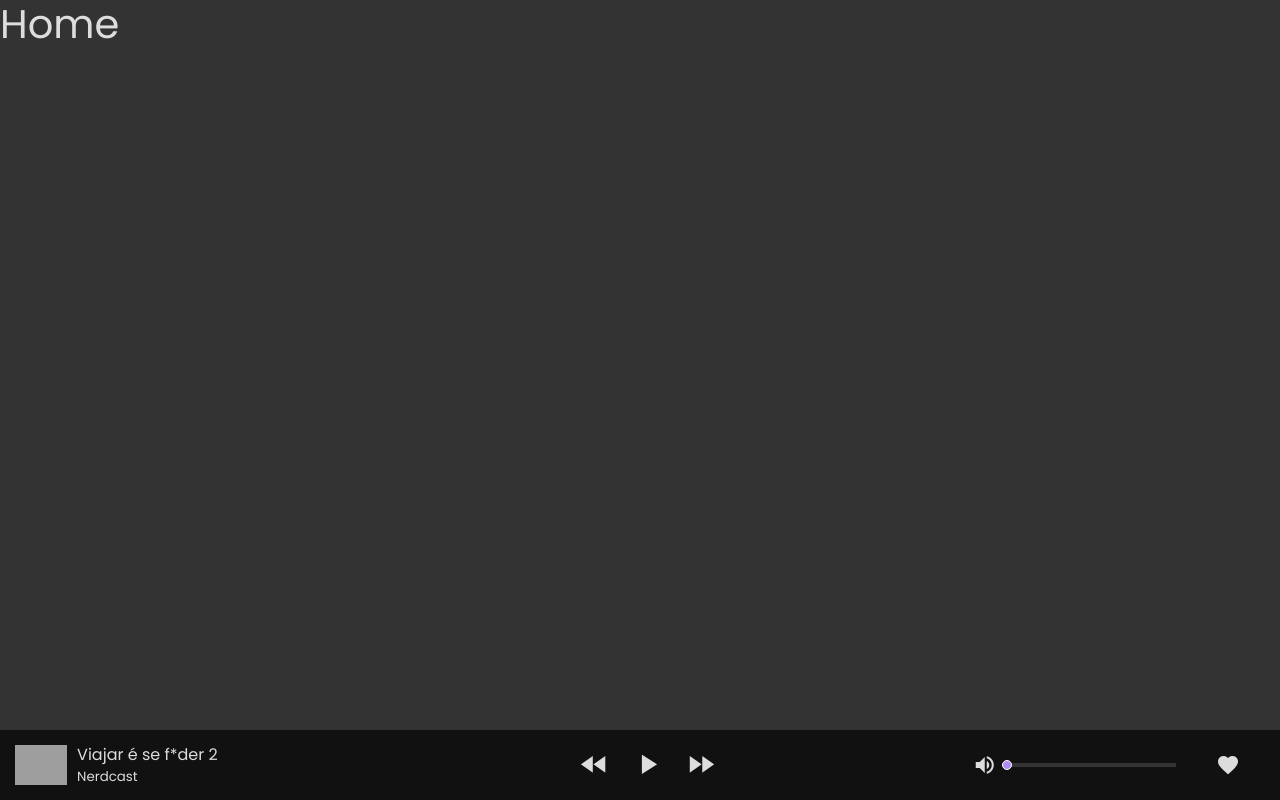
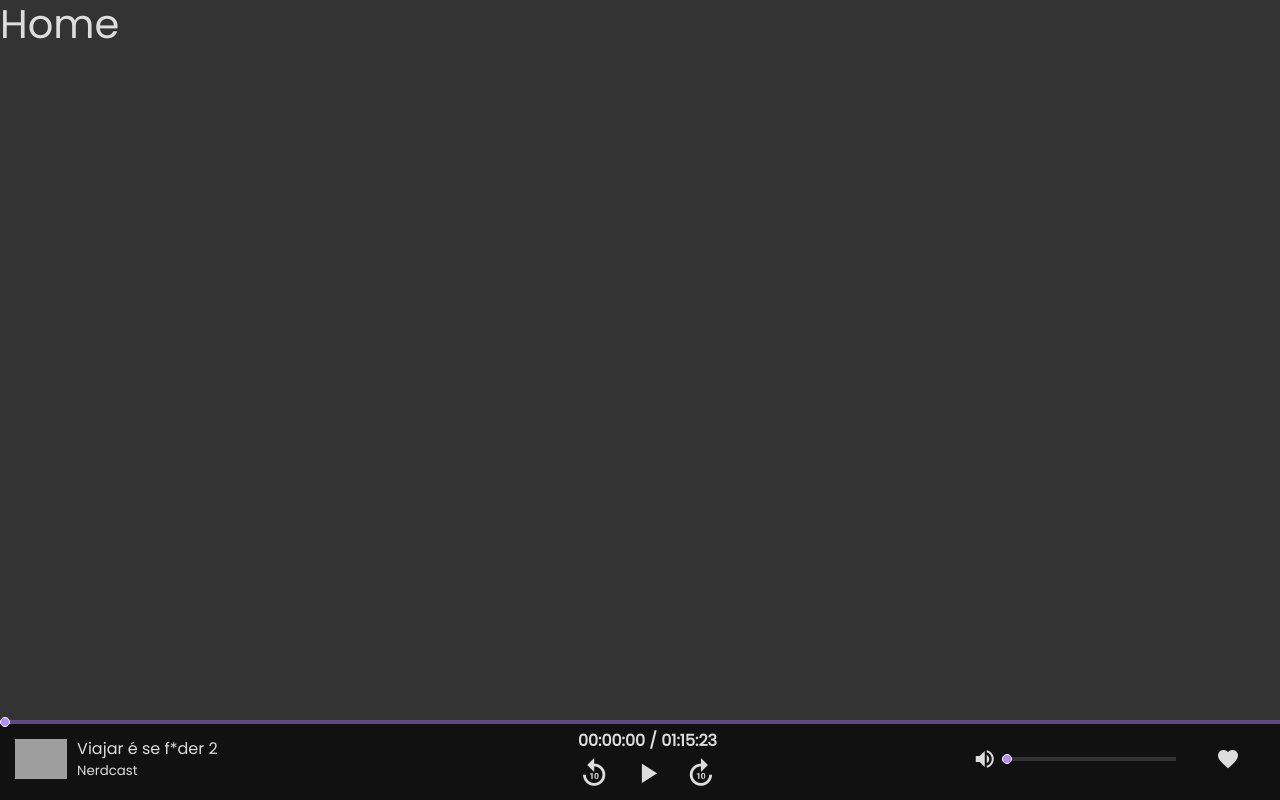
Before and after one commit to arthurzeras/open-podcast-client, a Vue app: page /#/ in a window 1280 px wide. Built offline with nearby package versions, Linux system fonts and the light colour scheme; grey boxes are pictures that could not be loaded.

Commit message:
Adicionando progress-bar e indicacao de tempo

```diff
--- a/src/assets/scss/_variables.scss
+++ b/src/assets/scss/_variables.scss
@@ -8,6 +8,7 @@ $light: #ddd;
 $white: #fff;
 
 $main: #b08cf9;
+$main-dark: #5e4b86;
 
 @mixin flex-center {
   display: flex;
--- a/src/components/layout/LayoutPlayer.vue
+++ b/src/components/layout/LayoutPlayer.vue
@@ -1,5 +1,8 @@
 <template>
   <div id="player">
+    <div class="player-bar"></div>
+    <div class="player-bar-indicator"></div>
+    <div class="player-bar-point"></div>
     <div class="row text-center no-gutters player-container">
       <div class="col podcast-info">
         <div class="row no-gutters">
@@ -16,12 +19,17 @@
           </div>
         </div>
       </div>
-      <div class="col-6 player-controls">
-        <div class="material-icons">fast_rewind</div>
+      <div class="col-6 player-main flex-center-column">
+        <div class="player-time flex-center">
+          00:00:00 / 01:15:23
+        </div>
+        <div class="player-controls flex-center">
+          <div class="material-icons">replay_10</div>
           <div class="material-icons">play_arrow</div>
-        <div class="material-icons">fast_forward</div>
+          <div class="material-icons">forward_10</div>
         </div>
-      <div class="col player-details">
+      </div>
+      <div class="col player-details flex-center">
         <div class="row no-gutters w-100">
           <div class="col-8">
             <div class="player-volume row no-gutters">
@@ -54,13 +62,55 @@ export default {
 <style lang="scss" scoped>
 @import '../../assets/scss/variables';
 
+@mixin bar($color) {
+  width: 100%;
+  height: 4px;
+  display: block;
+  cursor: pointer;
+  position: relative;
+  background-color: $color;
+}
+
+@mixin bar-indicator() {
+  top: 0;
+  left: 0;
+  height: 4px;
+  position: absolute;
+  background-color: $main;
+}
+
+@mixin bar-point() {
+  left: 0;
+  width: 10px;
+  z-index: 100;
+  height: 10px;
+  display: block;
+  transition: .4s;
+  cursor: pointer;
+  position: absolute;
+  border-radius: 100%;
+  background-color: $main;
+  border: 1px solid $white;
+}
+
 #player {
   left: 0;
   bottom: 0;
   width: 100%;
-  height: 70px;
+  height: 80px;
   position: absolute;
   background-color: $dark;
+
+  .player-bar {
+    @include bar($main-dark);
+  }
+  .player-bar-indicator {
+    @include bar-indicator();
+  }
+  .player-bar-point {
+    @include bar-point();
+    top: -3px;
+  }
 
   .material-icons {
     transition: .4s;
@@ -91,19 +141,20 @@ export default {
         }
       }
     }
+    .player-main {
+      .player-time {
+        font-weight: bold;
+        margin-top: 5px;
+      }
       .player-controls {
         height: 70px;
-      @include flex-center();
-    }
-  }
-  .player-controls {
         .material-icons {
           font-size: 25pt;
           padding: 0 10px;
         }
       }
+    }
     .player-details {
-    @include flex-center();
       .player-volume {
         .material-icons {
           cursor: pointer;
@@ -112,32 +163,14 @@ export default {
           }
         }
         .volume-bar {
-        width: 100%;
-        height: 4px;
-        display: block;
-        cursor: pointer;
-        position: relative;
-        background-color: $darker;
+          @include bar($darker)
         }
         .volume-bar-indicator {
-        top: 0;
-        left: 0;
-        height: 4px;
-        position: absolute;
-        background-color: $main;
+          @include bar-indicator();
         }
         .volume-bar-point {
-        left: 0;
-        width: 10px;
-        z-index: 100;
-        height: 10px;
-        display: block;
-        transition: .4s;
-        cursor: pointer;
-        position: absolute;
-        border-radius: 100%;
-        background-color: $main;
-        border: 1px solid $white;
+          @include bar-point();
+        }
       }
     }
   }
```
Lines whose indentation alone changed are shown as unchanged.
